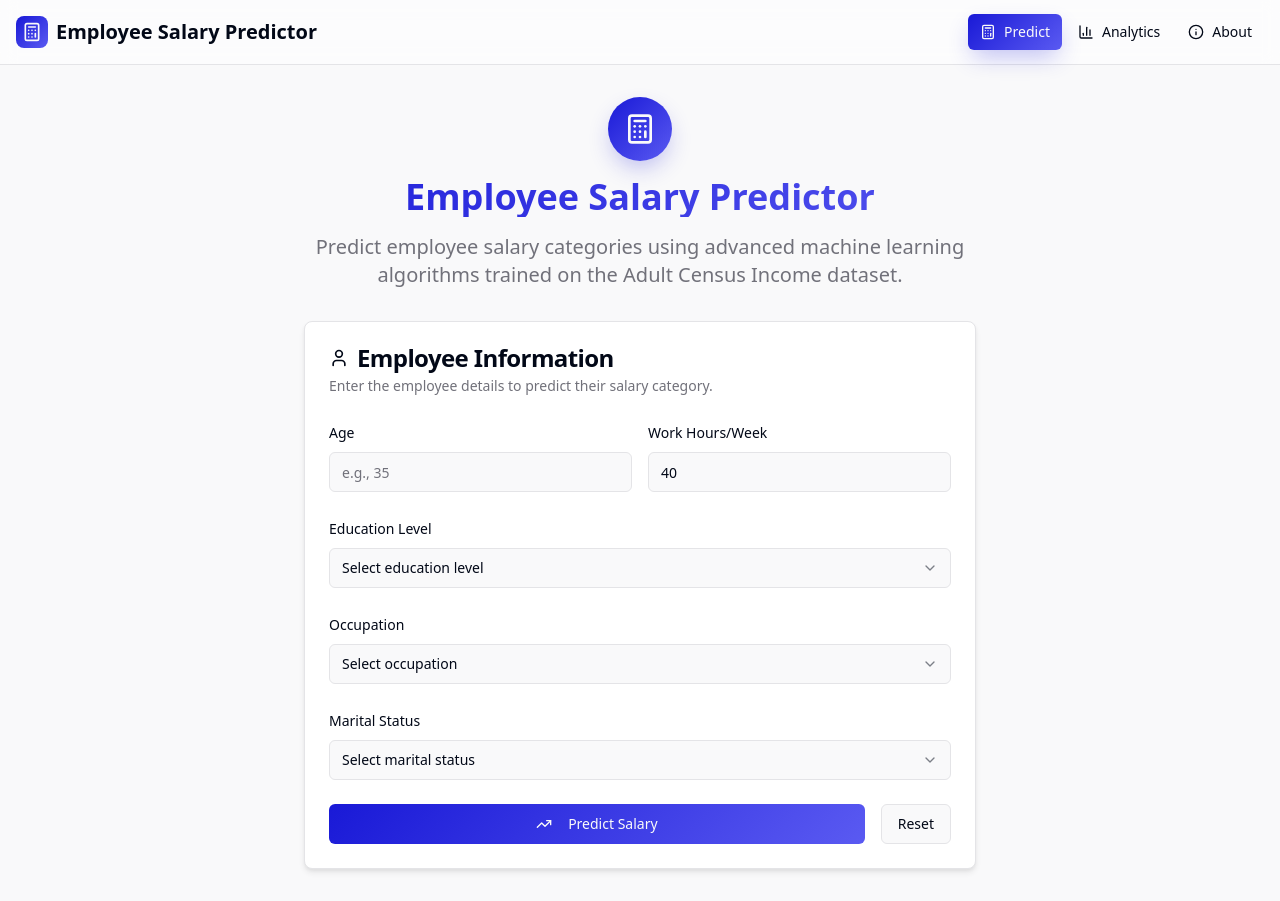
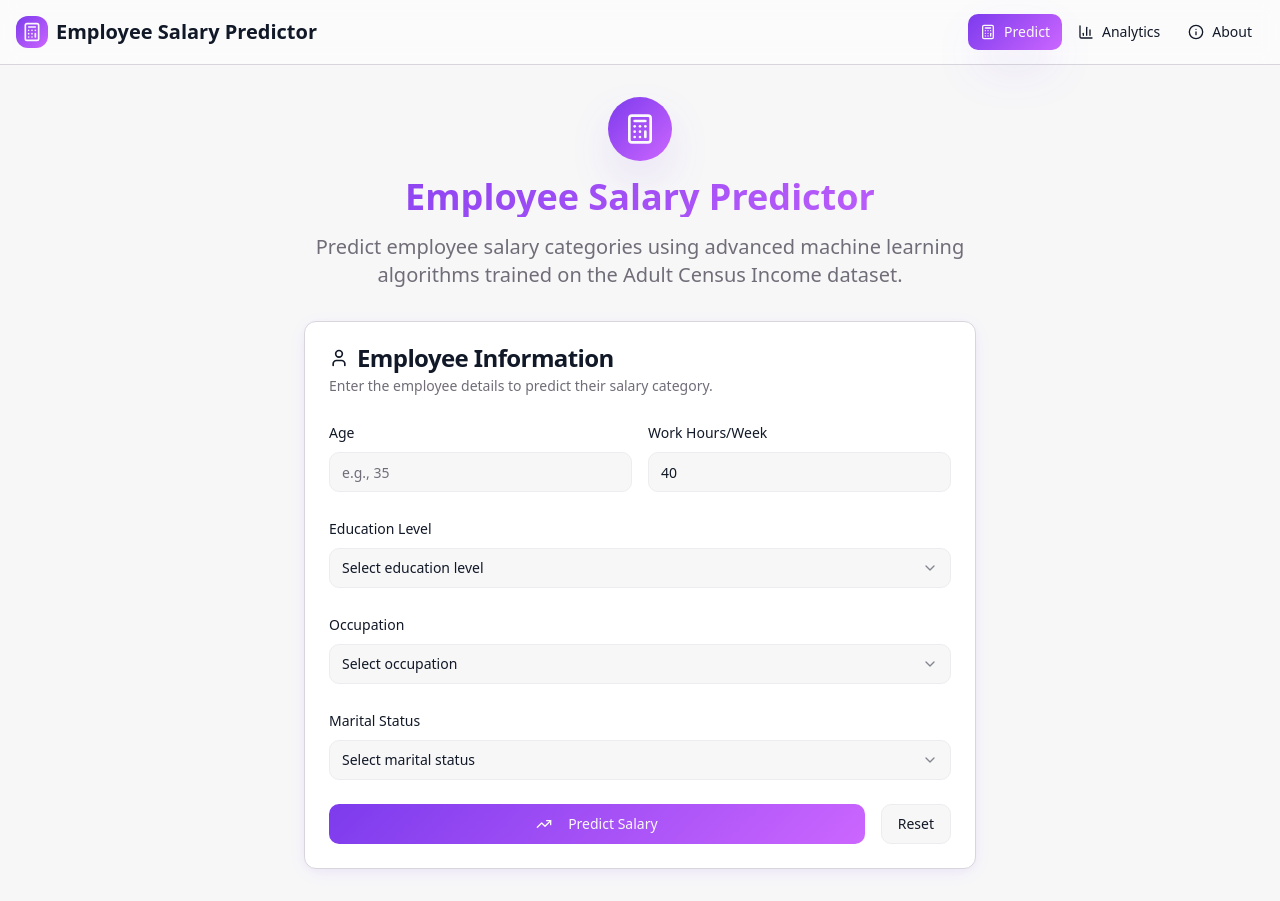
Before and after one commit to SriNandhitha-18/employee-salary-predictor, a React (Vite) app: page / in a window 1280 px wide. Built offline with nearby package versions, Linux system fonts and the light colour scheme.

Commit message:
Update theme for appeal
Update the application's theme to be more appealing.

```diff
--- a/src/index.css
+++ b/src/index.css
@@ -8,104 +8,123 @@ All colors MUST be HSL.
 
 @layer base {
   :root {
-    --background: 240 10% 98%;
-    --foreground: 222.2 84% 4.9%;
+    /* Modern gradient background */
+    --background: 240 10% 97%;
+    --foreground: 221 39% 11%;
 
+    /* Enhanced card styling */
     --card: 0 0% 100%;
-    --card-foreground: 222.2 84% 4.9%;
+    --card-foreground: 221 39% 11%;
 
     --popover: 0 0% 100%;
-    --popover-foreground: 222.2 84% 4.9%;
+    --popover-foreground: 221 39% 11%;
 
-    --primary: 240 79% 47%;
+    /* Vibrant primary palette */
+    --primary: 262 83% 58%;
     --primary-foreground: 0 0% 98%;
-    --primary-glow: 240 85% 65%;
+    --primary-glow: 262 90% 75%;
+    --primary-variant: 280 100% 70%;
 
-    --secondary: 240 4.8% 95.9%;
-    --secondary-foreground: 240 5.9% 10%;
+    /* Sophisticated secondary colors */
+    --secondary: 260 8% 95%;
+    --secondary-foreground: 260 8% 15%;
 
-    --muted: 240 4.8% 95.9%;
-    --muted-foreground: 240 3.8% 46.1%;
+    --muted: 260 8% 94%;
+    --muted-foreground: 260 5% 45%;
 
-    --accent: 240 4.8% 95.9%;
-    --accent-foreground: 240 5.9% 10%;
+    /* Accent with personality */
+    --accent: 310 100% 85%;
+    --accent-foreground: 310 100% 15%;
 
+    /* Status colors */
     --success: 142 76% 36%;
-    --success-foreground: 355 7% 97%;
+    --success-foreground: 0 0% 98%;
 
-    --warning: 48 96% 53%;
-    --warning-foreground: 20 14.3% 4.1%;
+    --warning: 38 92% 50%;
+    --warning-foreground: 0 0% 98%;
 
-    --destructive: 0 84.2% 60.2%;
-    --destructive-foreground: 210 40% 98%;
+    --destructive: 0 72% 51%;
+    --destructive-foreground: 0 0% 98%;
 
-    --border: 240 5.9% 90%;
-    --input: 240 5.9% 90%;
-    --ring: 240 79% 47%;
+    /* Enhanced borders and inputs */
+    --border: 260 8% 85%;
+    --input: 260 8% 93%;
+    --ring: 262 83% 58%;
 
-    /* Gradients */
-    --gradient-primary: linear-gradient(135deg, hsl(240 79% 47%), hsl(240 85% 65%));
-    --gradient-secondary: linear-gradient(135deg, hsl(240 4.8% 95.9%), hsl(240 5.9% 90%));
+    /* Beautiful gradients */
+    --gradient-primary: linear-gradient(135deg, hsl(262 83% 58%), hsl(280 100% 70%));
+    --gradient-secondary: linear-gradient(135deg, hsl(260 8% 95%), hsl(260 8% 88%));
+    --gradient-accent: linear-gradient(135deg, hsl(310 100% 85%), hsl(320 100% 75%));
+    --gradient-hero: linear-gradient(135deg, hsl(262 83% 58%) 0%, hsl(280 100% 70%) 50%, hsl(310 100% 75%) 100%);
 
-    /* Shadows */
-    --shadow-soft: 0 4px 6px -1px hsl(240 4.8% 15% / 0.1), 0 2px 4px -1px hsl(240 4.8% 15% / 0.06);
-    --shadow-glow: 0 10px 25px -5px hsl(240 79% 47% / 0.3);
+    /* Enhanced shadows */
+    --shadow-soft: 0 4px 20px -4px hsl(262 83% 58% / 0.1), 0 2px 8px -2px hsl(262 83% 58% / 0.05);
+    --shadow-glow: 0 20px 50px -12px hsl(262 83% 58% / 0.25);
+    --shadow-elegant: 0 10px 40px -10px hsl(280 100% 70% / 0.3);
 
-    --radius: 0.5rem;
+    --radius: 0.75rem;
 
     --sidebar-background: 0 0% 98%;
-
-    --sidebar-foreground: 240 5.3% 26.1%;
-
-    --sidebar-primary: 240 5.9% 10%;
-
+    --sidebar-foreground: 221 39% 11%;
+    --sidebar-primary: 262 83% 58%;
     --sidebar-primary-foreground: 0 0% 98%;
-
-    --sidebar-accent: 240 4.8% 95.9%;
-
-    --sidebar-accent-foreground: 240 5.9% 10%;
-
-    --sidebar-border: 220 13% 91%;
-
-    --sidebar-ring: 217.2 91.2% 59.8%;
+    --sidebar-accent: 260 8% 95%;
+    --sidebar-accent-foreground: 260 8% 15%;
+    --sidebar-border: 260 8% 85%;
+    --sidebar-ring: 262 83% 58%;
   }
 
   .dark {
-    --background: 222.2 84% 4.9%;
+    /* Dark mode with modern gradient feel */
+    --background: 221 39% 6%;
     --foreground: 210 40% 98%;
 
-    --card: 222.2 84% 4.9%;
+    --card: 221 39% 8%;
     --card-foreground: 210 40% 98%;
 
-    --popover: 222.2 84% 4.9%;
+    --popover: 221 39% 8%;
     --popover-foreground: 210 40% 98%;
 
-    --primary: 210 40% 98%;
-    --primary-foreground: 222.2 47.4% 11.2%;
+    /* Vibrant primary for dark mode */
+    --primary: 262 90% 75%;
+    --primary-foreground: 221 39% 6%;
+    --primary-glow: 262 100% 80%;
+    --primary-variant: 280 100% 80%;
 
-    --secondary: 217.2 32.6% 17.5%;
+    --secondary: 221 39% 12%;
     --secondary-foreground: 210 40% 98%;
 
-    --muted: 217.2 32.6% 17.5%;
-    --muted-foreground: 215 20.2% 65.1%;
+    --muted: 221 39% 12%;
+    --muted-foreground: 215 20% 65%;
 
-    --accent: 217.2 32.6% 17.5%;
-    --accent-foreground: 210 40% 98%;
+    --accent: 310 100% 70%;
+    --accent-foreground: 221 39% 6%;
 
-    --destructive: 0 62.8% 30.6%;
+    --destructive: 0 72% 55%;
     --destructive-foreground: 210 40% 98%;
 
-    --border: 217.2 32.6% 17.5%;
-    --input: 217.2 32.6% 17.5%;
-    --ring: 212.7 26.8% 83.9%;
-    --sidebar-background: 240 5.9% 10%;
-    --sidebar-foreground: 240 4.8% 95.9%;
-    --sidebar-primary: 224.3 76.3% 48%;
-    --sidebar-primary-foreground: 0 0% 100%;
-    --sidebar-accent: 240 3.7% 15.9%;
-    --sidebar-accent-foreground: 240 4.8% 95.9%;
-    --sidebar-border: 240 3.7% 15.9%;
-    --sidebar-ring: 217.2 91.2% 59.8%;
+    --border: 221 39% 15%;
+    --input: 221 39% 12%;
+    --ring: 262 90% 75%;
+
+    /* Dark mode gradients */
+    --gradient-primary: linear-gradient(135deg, hsl(262 90% 75%), hsl(280 100% 80%));
+    --gradient-secondary: linear-gradient(135deg, hsl(221 39% 12%), hsl(221 39% 8%));
+    --gradient-accent: linear-gradient(135deg, hsl(310 100% 70%), hsl(320 100% 65%));
+    --gradient-hero: linear-gradient(135deg, hsl(262 90% 75%) 0%, hsl(280 100% 80%) 50%, hsl(310 100% 70%) 100%);
+
+    --shadow-soft: 0 4px 20px -4px hsl(262 90% 75% / 0.15), 0 2px 8px -2px hsl(262 90% 75% / 0.1);
+    --shadow-glow: 0 20px 50px -12px hsl(262 90% 75% / 0.3);
+    --shadow-elegant: 0 10px 40px -10px hsl(280 100% 80% / 0.35);
+
+    --sidebar-background: 221 39% 6%;
+    --sidebar-foreground: 210 40% 98%;
+    --sidebar-primary: 262 90% 75%;
+    --sidebar-primary-foreground: 221 39% 6%;
+    --sidebar-accent: 221 39% 12%;
+    --sidebar-accent-foreground: 210 40% 98%;
+    --sidebar-border: 221 39% 15%;
+    --sidebar-ring: 262 90% 75%;
   }
 }
 
--- a/tailwind.config.ts
+++ b/tailwind.config.ts
@@ -27,7 +27,8 @@ export default {
 				primary: {
 					DEFAULT: 'hsl(var(--primary))',
 					foreground: 'hsl(var(--primary-foreground))',
-					glow: 'hsl(var(--primary-glow))'
+					glow: 'hsl(var(--primary-glow))',
+					variant: 'hsl(var(--primary-variant))'
 				},
 				secondary: {
 					DEFAULT: 'hsl(var(--secondary))',
@@ -74,11 +75,14 @@ export default {
 			},
 			backgroundImage: {
 				'gradient-primary': 'var(--gradient-primary)',
-				'gradient-secondary': 'var(--gradient-secondary)'
+				'gradient-secondary': 'var(--gradient-secondary)',
+				'gradient-accent': 'var(--gradient-accent)',
+				'gradient-hero': 'var(--gradient-hero)'
 			},
 			boxShadow: {
 				'soft': 'var(--shadow-soft)',
-				'glow': 'var(--shadow-glow)'
+				'glow': 'var(--shadow-glow)',
+				'elegant': 'var(--shadow-elegant)'
 			},
 			borderRadius: {
 				lg: 'var(--radius)',
```
